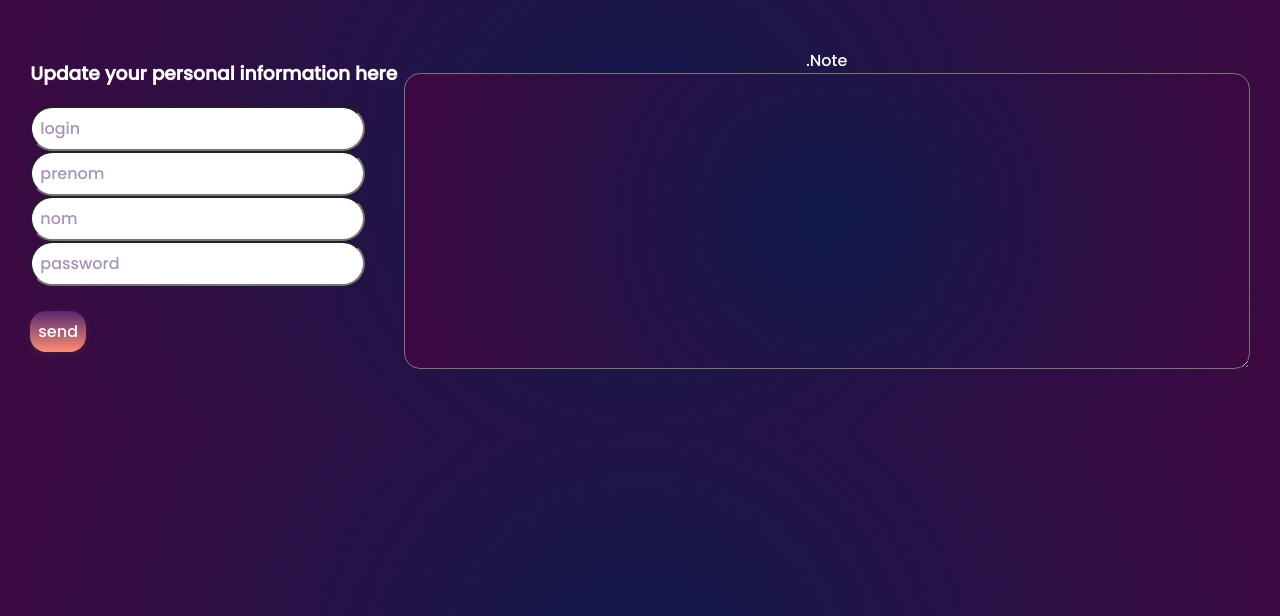
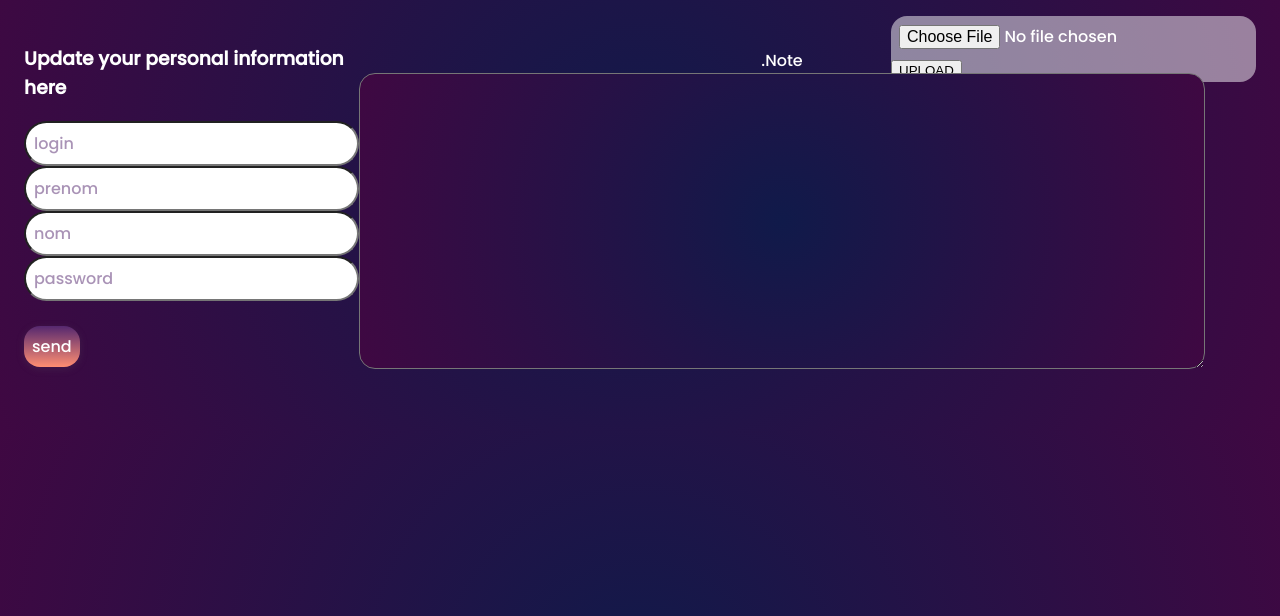
Before and after one commit to Giacomo-DeGrandi/module-connexion, a PHP site: page /pages/profil.php in a window 1280 px wide. Shown: the part 81-697 px from the top of the page. Run offline with PHP 8.4, Linux system fonts and the light colour scheme; data that the repository does not hold is empty.

Commit message:
commit avant essai upload image

```diff
--- a/pages/admin.php
+++ b/pages/admin.php
@@ -116,7 +116,11 @@ if(isset($_POST['idup'])&& ($_POST['idup']) != ''){
 
 			$res = mysqli_fetch_all($req, MYSQLI_ASSOC);
 
-			echo '<table>';
+			echo '<table id="minitableadmin">';
+
+			foreach($res[0] as $k => $v){
+				echo '<th>'. $k .'</th>';
+					}
 
 			foreach($res as $b => $a){
 					echo '<tr>';
--- a/pages/modcon.css
+++ b/pages/modcon.css
@@ -40,6 +40,14 @@ a {
 		padding: 3vh;
 		background-color: rgba(255, 255, 255, 0.486);
 
+}
+
+#minitableadmin th {
+		font-size:  0.8em;
+}
+
+#minitableadmin td {
+		font-size:  0.6em;
 }
 
 #userupdate {
@@ -165,3 +173,22 @@ header{
 	display: flex;
 	justify-content: flex-end;
 }
+
+#wrapper {
+	flex: display;
+	justify-content: flex-end;
+}
+
+#wrapper form {
+	flex: display;
+	justify-content: flex-end;
+	background-color: rgba(255, 255, 255, 0.486);
+		border-radius: 2vh;
+	float: right;
+}
+
+#wrapper input {
+	font-family: 'Poppins', sans-serif;
+	padding: 1vh;
+
+}
--- a/pages/profil.php
+++ b/pages/profil.php
@@ -17,6 +17,16 @@ session_start();
 		</form>
 	</header>
 	<main>
+		<div id="wrapper">
+	        <form method="post" action="" enctype="multipart/form-data">  <!-- specify the encoding type of the form using the enctype attribute -->
+	            <input type="file" name="choosefile" value="" >
+	            <div>
+	                <button type="submit" name="uploadfile">
+	                UPLOAD
+	                </button>
+	            </div>
+        	</form>
+        </div>
 
 <?php
 
```
